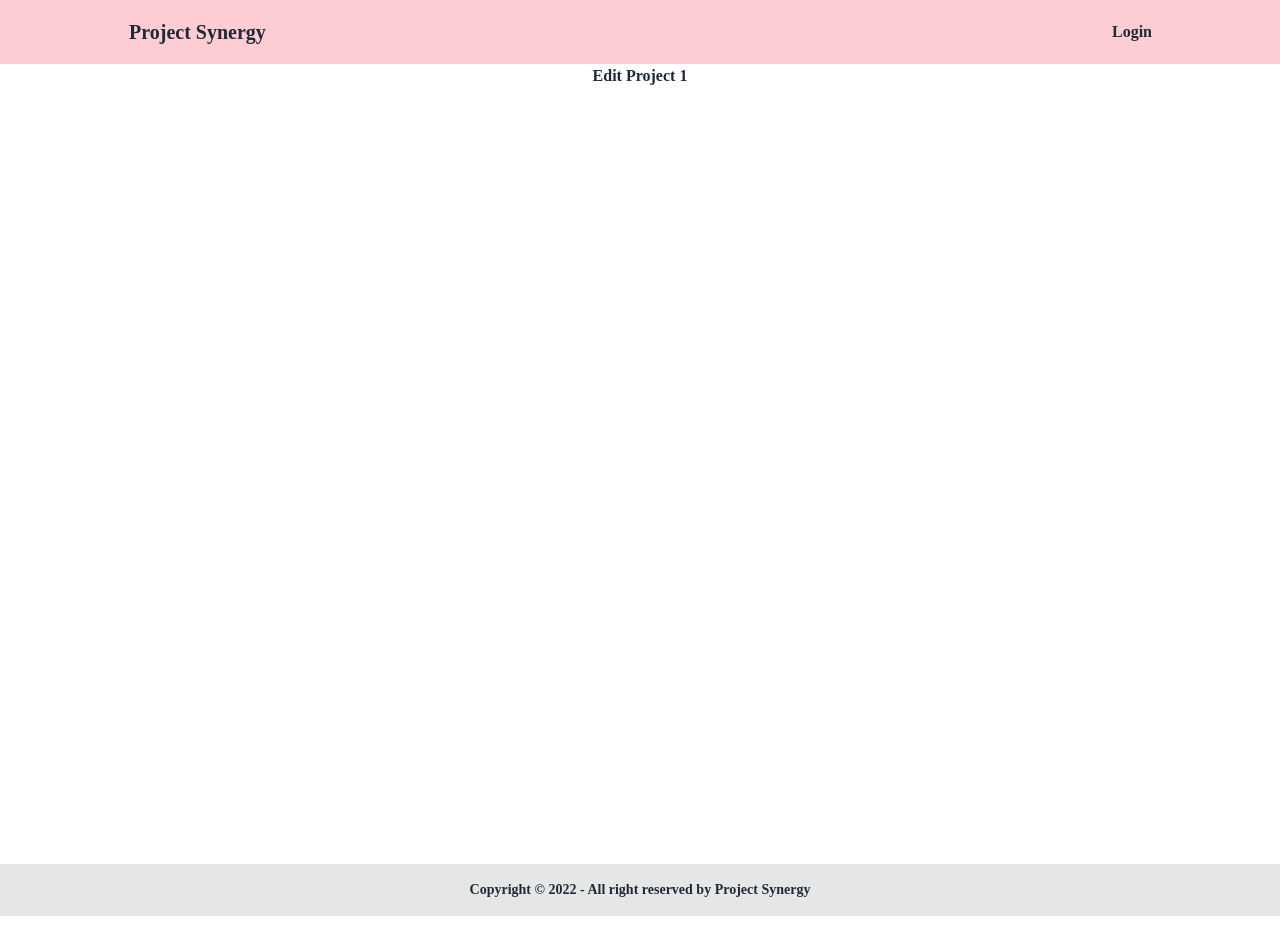
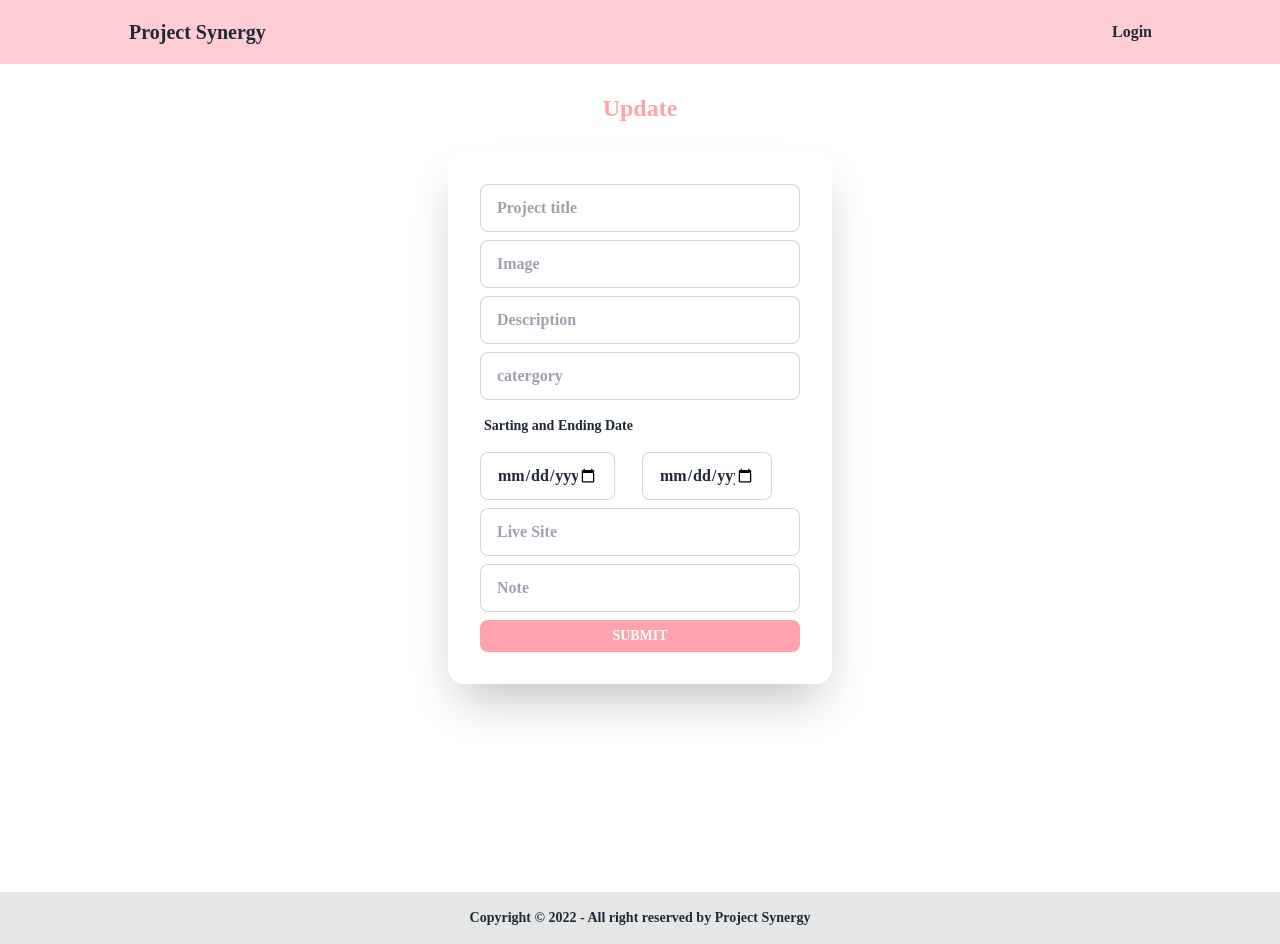
Before and after one commit to AnikaLabiba/chore-wheel, a React (Create React App) app: page /editProject/1 in a window 1280 px wide. Before the commit the page ends 916 px from the top, so only its background shows below. Built offline with nearby package versions, Linux system fonts and the light colour scheme; no server answers; a web font is replaced by a local one.

Commit message:
project edit page added

```diff
--- a/src/Pages/AddProject/AddProject.js
+++ b/src/Pages/AddProject/AddProject.js
@@ -36,7 +36,7 @@ const AddProject = () => {
     }
     return (
         <div className='min-h-screen'>
-            <h1 className='my-7 text-2xl font-bold text-pink-400'>Add a new project</h1>
+            <h1 className='my-7 text-2xl font-bold text-rose-300'>Add a new project</h1>
             <div class="card flex justify-center max-w-sm mx-auto shadow-2xl bg-base-100 mb-11">
                 <form onSubmit={handleAddProject} class="card-body">
                     <div class="form-control">
@@ -68,7 +68,7 @@ const AddProject = () => {
                     <div class="form-control">
                         <input name='note' type="text" placeholder="Note" class="input input-bordered" />
                     </div>
-                    <input className='btn btn-sm bg-pink-300 hover:bg-pink-400 border-0 w-full max-w-xs text-white' type="submit" value="Submit" />
+                    <input className='btn btn-sm bg-rose-300 hover:bg-rose-400 border-0 w-full max-w-xs text-white' type="submit" value="Submit" />
                 </form>
             </div>
         </div>
--- a/src/Pages/EditProject/EditProject.js
+++ b/src/Pages/EditProject/EditProject.js
@@ -1,12 +1,75 @@
 import React from 'react';
 import { useParams } from 'react-router-dom';
+import { toast } from 'react-toastify';
+import useProjectDetails from '../../hooks/useProjectDetails';
 
 const EditProject = () => {
     const { id } = useParams()
+    const [project] = useProjectDetails(id)
+    const handleUpdate = event => {
+        event.preventDefault()
+        const title = event.target.title.value;
+        const img = event.target.img.value;
+        const description = event.target.description.value;
+        const startDate = event.target.startDate.value;
+        const endDates = event.target.endDates.value;
+        const liveSite = event.target.liveSite.value;
+        const note = event.target.note.value;
+        const catergory = event.target.catergory.value;
+        const updatedProject = { title, img, description, startDate, endDates, liveSite, note, catergory }
+        console.log(updatedProject)
+
+        fetch(`http://localhost:5000/project/${id}`, {
+            method: 'PUT',
+            headers: {
+                'content-type': 'application/json',
+            },
+            body: JSON.stringify(updatedProject)
+        })
+            .then(res => res.json())
+            .then(data => {
+                console.log(data)
+                toast("Project updated Successfully!");
+            })
+    }
     return (
-        <div className='h-screen'>
-            <h1>Edit Project {id}</h1>
-
+        <div className='min-h-screen'>
+            <h1 className='my-7 text-2xl font-bold text-rose-300'>Update</h1>
+            <div class="card flex justify-center w-96 mx-auto shadow-2xl bg-base-100 mb-11">
+                <form onSubmit={handleUpdate} class="card-body w-full">
+                    <div class="form-control">
+                        <input name='title' defaultValue={project.title} type="text" placeholder="Project title" class="input input-bordered" required />
+                    </div>
+                    <div class="form-control">
+                        <input name='img' type="url" defaultValue={project.img} placeholder="Image" class="input input-bordered" required />
+                    </div>
+                    <div class="form-control">
+                        <input name='description' defaultValue={project.description} type="text" placeholder="Description" class="input input-bordered" required />
+                    </div>
+                    <div class="form-control">
+                        <input name='catergory' defaultValue={project.catergory} type="text" placeholder="catergory" class="input input-bordered" required />
+                    </div>
+                    <label class="label">
+                        <span class="label-text">Sarting and Ending Date</span>
+                    </label>
+                    <div className='flex'>
+                        <div class="form-control">
+                            <input name='startDate' defaultValue={project.startDate} type="date" placeholder="Starting Date" class="input input-bordered  w-10/12" required />
+                        </div>
+                        <div class="form-control">
+                            <input name='endDates' defaultValue={project.endDates
+                            } type="date" placeholder="Ending Date" class="input input-bordered  w-4/5" required />
+                        </div>
+                    </div>
+                    <div class="form-control">
+                        <input name='liveSite' defaultValue={project.liveSite} type="url" placeholder="Live Site" class="input input-bordered" />
+                    </div>
+                    <div class="form-control">
+                        <input name='note' defaultValue={project.note} type="text" placeholder="Note" class="input input-bordered" />
+                    </div>
+                    <input className='btn btn-sm bg-rose-300 hover:bg-rose-400 border-0 w-full max-w-xs text-white' type="submit" value="Submit" />
+                </form>
+            </div>
         </div>
     );
 };
--- a/src/Pages/Home/Banner/Banner.js
+++ b/src/Pages/Home/Banner/Banner.js
@@ -11,7 +11,7 @@ const Banner = () => {
                 <img src={gif} alt='' class="max-w-sm rounded-lg gif" />
                 <div className='text-left ml-12 intro'>
                     <h1 class="text-5xl font-bold">Project Synergy</h1>
-                    <p class="py-6">Provident cupiditate voluptatem et in. Quaerat fugiat ut assumenda excepturi exercitationem quasi. In deleniti eaque aut repudiandae et a id nisi.</p>
+                    <p class="py-6">Track your implemented projects with Project Synergy. Store your projects along with your information just by logging in to the system.</p>
                     <button onClick={() => navigate('/projects')} class="btn bg-rose-200 hover:bg-rose-400 border-0">Get Started</button>
                 </div>
             </div>
--- a/src/Pages/Profile/Profile.js
+++ b/src/Pages/Profile/Profile.js
@@ -101,7 +101,7 @@ const Profile = () => {
                                     <input name='experience' type="number" placeholder="Years of Experience" class="input input-bordered mr-3" required />
                                 </div>
                             </div>
-                            <input className='btn btn-sm bg-pink-300  hover:bg-pink-400 border-0 w-full text-white' type="submit" value="Submit" />
+                            <input className='btn btn-sm bg-rose-300  hover:bg-rose-400 border-0 w-full text-white' type="submit" value="Submit" />
                         </form>
                     </div>
 
--- a/src/Pages/ProjectDetails/ProjectsDetails.js
+++ b/src/Pages/ProjectDetails/ProjectsDetails.js
@@ -1,15 +1,12 @@
 import React, { useEffect, useState } from 'react';
 import { Link, useParams } from 'react-router-dom';
+import useProjectDetails from '../../hooks/useProjectDetails';
 import './ProjectDetails.css'
 
 const ProjectsDetails = () => {
     const { id } = useParams()
-    const [project, setProject] = useState({})
-    useEffect(() => {
-        fetch(`http://localhost:5000/project/${id}`)
-            .then(res => res.json())
-            .then(data => setProject(data))
-    }, [id])
+    const [project] = useProjectDetails(id)
+
     return (
         <div className='h-screen mb-32'>
             <div class="hero lg:min-h-screen my-10">
--- a/src/Pages/Projects/Projects.js
+++ b/src/Pages/Projects/Projects.js
@@ -37,19 +37,19 @@ const Projects = () => {
     // }
 
     return (
-        <div className='h-screen'>
+        <div className='min-h-screen mb-12'>
             <div className='flex items-center justify-around my-7'>
                 <h1 className='text-xl font-bold hidden lg:block'>In total {projects?.length} projects</h1>
                 <div className='flex flex-col-reverse lg:flex-row md:flex-row'>
                     <div class="form-control">
                         <div class="input-group">
                             <input id='search-input' type="text" placeholder="Enter Project" class="input input-bordered" />
-                            <button onClick={handleSearch} class="btn btn-square bg-pink-200 border-pink-300 hover:bg-pink-200">
+                            <button onClick={handleSearch} class="btn btn-square bg-rose-200 border-rose-300 hover:bg-rose-200">
                                 <svg xmlns="http://www.w3.org/2000/svg" class="h-6 w-6" fill="none" viewBox="0 0 24 24" stroke="currentColor"><path stroke-linecap="round" stroke-linejoin="round" stroke-width="2" d="M21 21l-6-6m2-5a7 7 0 11-14 0 7 7 0 0114 0z" /></svg>
                             </button>
                         </div>
                     </div>
-                    <button onClick={() => navigate('/addProject')} className='btn text-pink-300 font-bold text-2xl btn-link'>Add Project</button>
+                    <button onClick={() => navigate('/addProject')} className='btn text-rose-300 font-bold text-2xl btn-link'>Add Project</button>
                 </div>
             </div>
             <div>
--- /dev/null
+++ b/src/hooks/useProjectDetails.js
@@ -0,0 +1,12 @@
+import { useEffect, useState } from "react"
+
+const useProjectDetails = id => {
+    const [project, setProject] = useState({})
+    useEffect(() => {
+        fetch(`http://localhost:5000/project/${id}`)
+            .then(res => res.json())
+            .then(data => setProject(data))
+    }, [id])
+    return [project, setProject]
+}
+export default useProjectDetails;
```
Also changed, not shown: src/Images/bg.png (deleted).
